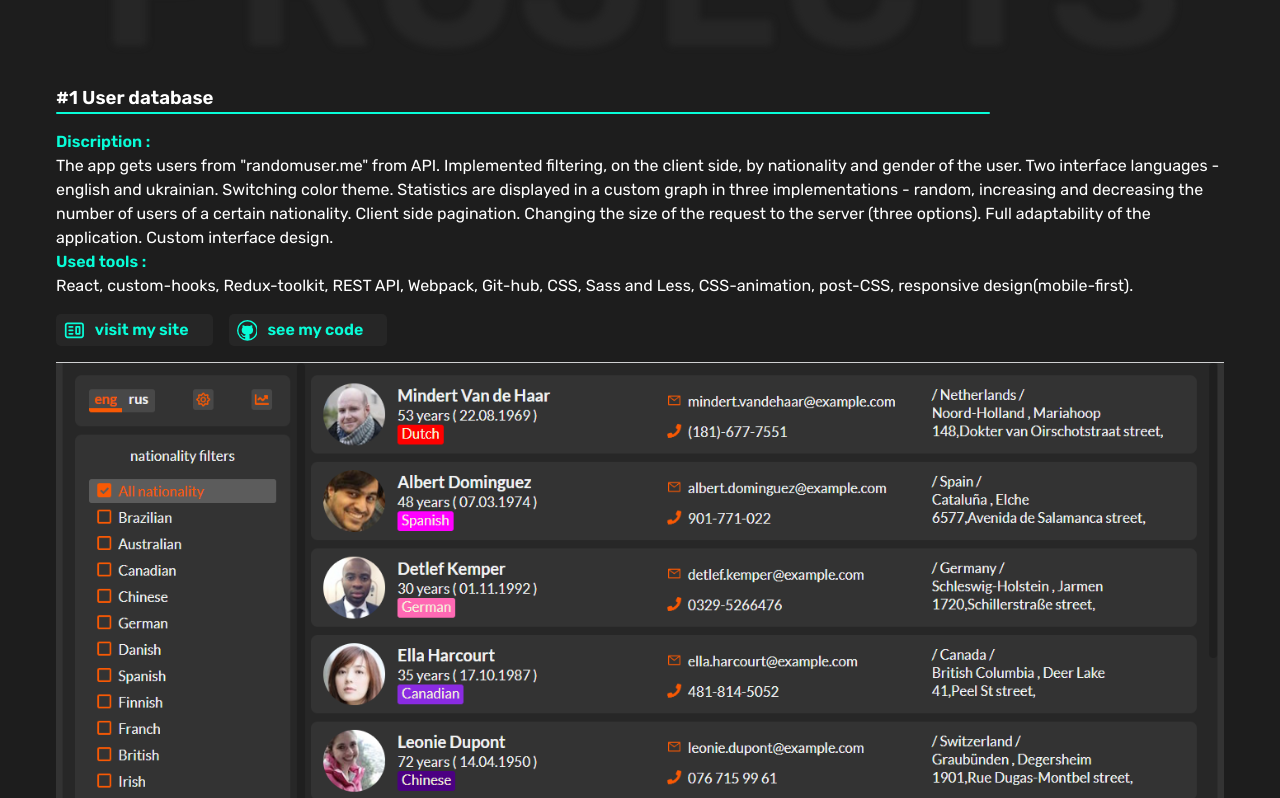
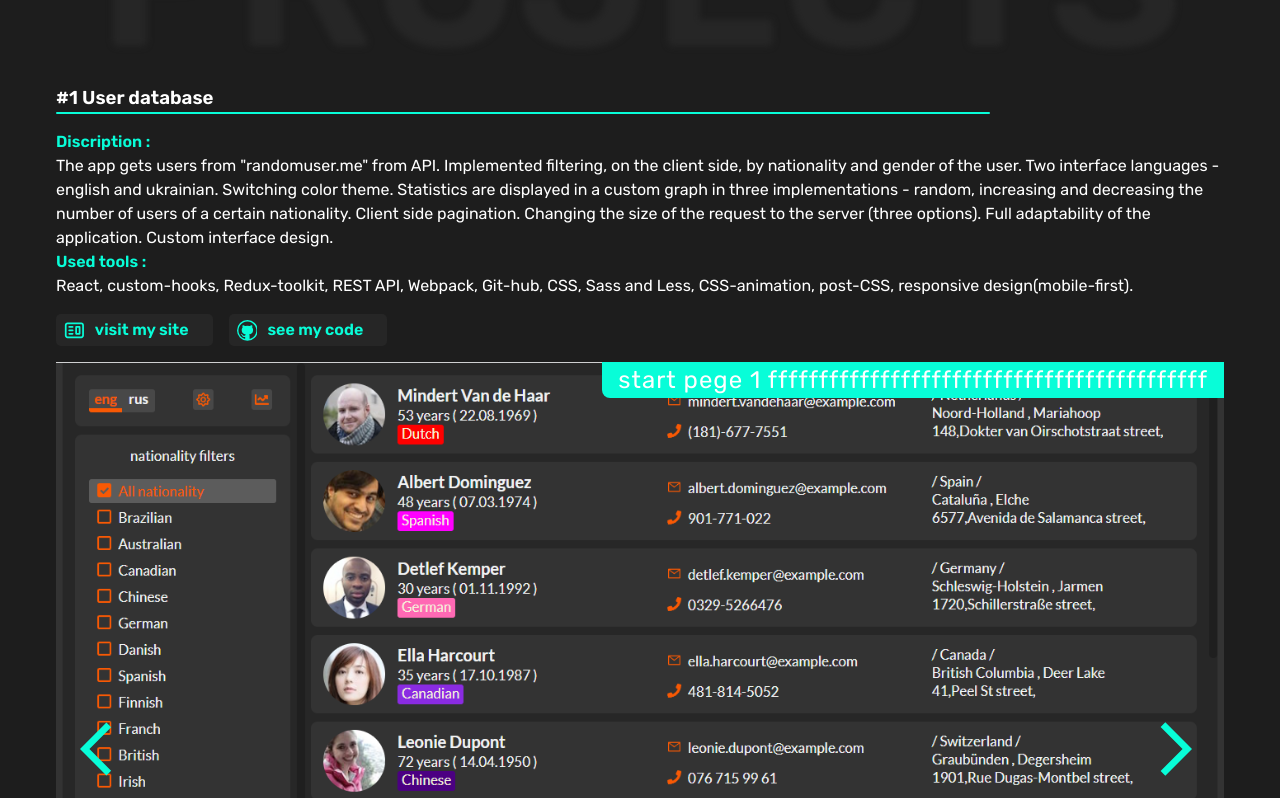
Before and after one commit to webioann/webpack-for-react, a React app: page / in a window 1280 px wide. Shown: the part 960-1758 px from the top of the page. Built offline with nearby package versions, Linux system fonts and the light colour scheme.

Commit message:
slider is complite

```diff
--- a/src/COMPONENTS/App/App.js
+++ b/src/COMPONENTS/App/App.js
@@ -43,12 +43,13 @@ function App() {
         <Burger move_navbar={move_navbar} move={move}/>
       </FixedTop>
       <Summary/>
-      <Projects/>
-      <Slider>
-        <SliderGallery/>
-        <SliderArrows/>
-        <SliderTools/>
-      </Slider>
+      <Projects>
+        <Slider>
+          <SliderGallery/>
+          <SliderArrows/>
+          <SliderTools/>
+        </Slider>
+      </Projects>
       <Contacts/>
       <Footer/>
     </Container>
--- a/src/COMPONENTS/Projects/Projects.js
+++ b/src/COMPONENTS/Projects/Projects.js
@@ -12,12 +12,11 @@ import mobileDark from '../../assets/mobile-dk-eng.png'
 // import mobileLight from '../../assets/mobile-lt-eng.png'
 import './projects.scss';
 
-function Projects() {
+function Projects(props) {
 
     return (
         <section className="projects">
             <h1 className="deep-title">Projects</h1>
-
             <h3 className="subtitle">#1 {useTranslator(dashboard.subtitle)} </h3>
             <section className="dashboard">
                 <div className="wrapper">
@@ -25,48 +24,30 @@ function Projects() {
                         <span>{useTranslator(dashboard.discr_span)}</span>
                         <p>{useTranslator(dashboard.discr_text)}</p>
                     </div>
-
                     <div className='used-tools'>
                         <span>{useTranslator(dashboard.used_tools_span)}</span>
                         <p>{useTranslator(dashboard.used_tools_text)}</p>
                     </div>
-
                     <div className='link-row'>
                         <LinkBox href={'#'} type='site'/>
                         <LinkBox href={ gitHubDashboard } type='github' margin={'1rem'}/>
                     </div>
                 </div>
-
-                <div className='screenshot'>
-                    <picture>
-                        <source srcSet={tabletDark} media="(min-width: 500px) and (max-width: 767.999px)"  type='image/png'/>
-                        <source  srcSet={desktopDark} media="(min-width: 768px)" type='image/png'/>
-                        <img src={mobileDark} alt='img'/>
-                    </picture>
-                </div>
-
+                {props.children}
             </section>
 
             <h3 className="subtitle">#2 {useTranslator(portfolio.subtitle)}</h3>
             <section className="portfolio">
                 <div className="wrapper">
-
-                    {/* <div className='discription'>
-                        <span>{useTranslator(portfolio.discr_span)}</span>
-                        <p>{useTranslator(portfolio.discr_text)}</p>
-                    </div> */}
-
                     <div className='used-tools'>
                         <span>{useTranslator(portfolio.used_tools_span)}</span>
                         <p>{useTranslator(portfolio.used_tools_text)}</p>
                     </div>
-
                     <div className='link-row'>
                         <LinkBox href={ gitHubPortfolio } type='github'/>
                     </div>
                 </div>
             </section>
-
         </section>
     )
 }
--- a/src/COMPONENTS/Slider/SliderTools.js
+++ b/src/COMPONENTS/Slider/SliderTools.js
@@ -1,7 +1,7 @@
 import React from 'react'
 import { slider_data } from '../../data/slider_data'
-import { useSelector } from 'react-redux';
-import './slider.scss';
+import { useSelector } from 'react-redux'
+import './slider.scss'
 
 function SliderTools(props) {
 
@@ -11,10 +11,10 @@ function SliderTools(props) {
         <div className='slider-tools'>
             { props.children }
             {/* massege over gallery */}
-            <section className='message-wraper'>
-                <p className='message'>
+            <section className='message-wrapper'>
+                <a className='message'>
                     { slider_data[slide_number - 1].message }
-                </p>
+                </a>
             </section>
             {/* progress */}
             <ul className='progress'>
@@ -25,6 +25,6 @@ function SliderTools(props) {
                 ))}
             </ul>
         </div>
-    );
+    )
 }
 export default SliderTools;
--- a/src/COMPONENTS/Slider/slider.scss
+++ b/src/COMPONENTS/Slider/slider.scss
@@ -19,16 +19,20 @@
     min-height: 100%;
     display: flex;
     flex-direction: column;
-    justify-content: flex-end;
+    justify-content: space-between;
+    padding-bottom: 1rem;
     z-index: 10;
-    .message-wraper{
+    .message-wrapper{
         min-width: 100%;
-        padding: 1rem;
+        display: flex;
+        justify-content: flex-end;
         .message{
-            text-align: center;
-            font-size: 2rem;
-            color: blue;
-            font-weight: 600;
+            font-size: 1.5rem;
+            letter-spacing: 1px;
+            color: #fff;
+            padding: 0 1rem 0 1rem;
+            border-radius: 0 0 0 0.5rem;
+            background-color: $green;
         }
     }
     .progress{
@@ -40,16 +44,14 @@
             width: 20px;
             height: 20px;
             border-radius: 50%;
-            background-color: #f85904;
+            background-color: $green;
         }
         .circle{
             margin: 0 0.5rem;
             width: 20px;
             height: 20px;
             border-radius: 50%;
-            border: 3px solid #f85904;
+            border: 3px solid $green;
         }
-
     }
-
 }
--- a/src/COMPONENTS/SliderArrows/slider-arrows.scss
+++ b/src/COMPONENTS/SliderArrows/slider-arrows.scss
@@ -16,16 +16,16 @@
         min-width: 100%;
         display: flex;
         justify-content: space-between;
-        padding: 1rem;
+        padding: 0 1rem;
         .arrow{
             font-weight: 700;
             font-size: 4rem;
-            color: #f85904;
+            color: $green;
             cursor: pointer;
-            opacity: 0.5;
-            &:hover{
-                opacity: 1;
-            }
+            border-radius: 0.5rem;
+        }
+        .left{
+            margin-left: 0.5rem;
         }
     }
 
--- a/src/COMPONENTS/SliderGallery/SliderGallery.js
+++ b/src/COMPONENTS/SliderGallery/SliderGallery.js
@@ -4,11 +4,11 @@ import './slider-gallery.scss'
 
 function SliderGallery() {
 
-    const { desktopImg,tabletImg,mobileImg,animClass } = useSlideMaker()
+    const { desktopImg,tabletImg,mobileImg,slideClass } = useSlideMaker()
 
     return (
         <div className='gallery'>
-            <picture className={animClass}>
+            <picture className={slideClass}>
                 <source
                     srcSet={desktopImg}
                     media="(min-width: 768px)"
--- a/src/data/slider_data.js
+++ b/src/data/slider_data.js
@@ -12,7 +12,7 @@ export const slider_data = [
         tablet_img: tabletDark,
         mobile_img: mobileDark,
         number: 1,
-        message: 'start pege 1'
+        message: 'start pege 1 fffffffffffffffffffffffffffffffffffffffffff'
     },
     {
         desktop_img:  desktopLight,
--- a/src/hooks/useSlideMaker.js
+++ b/src/hooks/useSlideMaker.js
@@ -8,7 +8,7 @@ const useSlideMaker = () => {
     const [desktopImg,setDesktopImg] = useState(slider_data[0].desktop_img)
     const [tabletImg,setTabletImg] = useState(slider_data[0].tablet_img)
     const [mobileImg,setMobileImg] = useState(slider_data[0].mobile_img)
-    const [animClass,setAnimClass] = useState('prev-slide')
+    const [slideClass,setSlideClass] = useState('prev-slide')
     let countRef = useRef(1) // === countRef needed only for toggle from slide #2 on slide #1 with animation
 
     useEffect(() => {
@@ -17,25 +17,25 @@ const useSlideMaker = () => {
         setTabletImg(raw.tablet_img)
         setMobileImg(raw.mobile_img)
         if(slide_number === 1 && countRef.current === 1) {
-            setAnimClass('prev-slide')
+            setSlideClass('prev-slide')
         }
         if(slide_number !== 1){
-            setAnimClass('prev-slide next-slide')
+            setSlideClass('prev-slide next-slide')
             countRef.current = 2
             setTimeout(() => {
-                setAnimClass('prev-slide')
+                setSlideClass('prev-slide')
             },750)
         }
         if(slide_number === 1 && countRef.current === 2){
-            setAnimClass('prev-slide next-slide')
+            setSlideClass('prev-slide next-slide')
             countRef.current = 1
             setTimeout(() => {
-                setAnimClass('prev-slide')
+                setSlideClass('prev-slide')
             },750)
         }
 
     },[slide_number])
 
-    return { desktopImg,tabletImg,mobileImg,animClass }
+    return { desktopImg,tabletImg,mobileImg,slideClass }
 }
 export default useSlideMaker;
```
